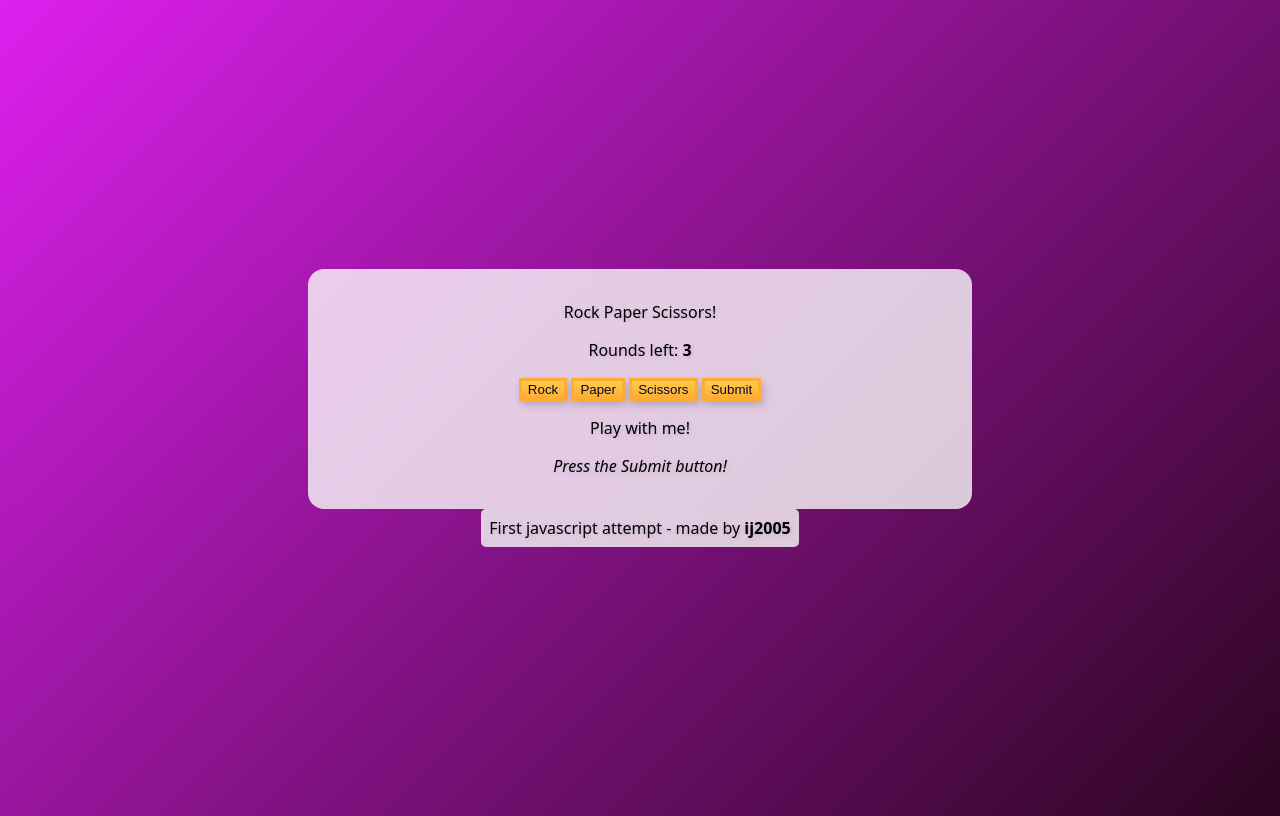
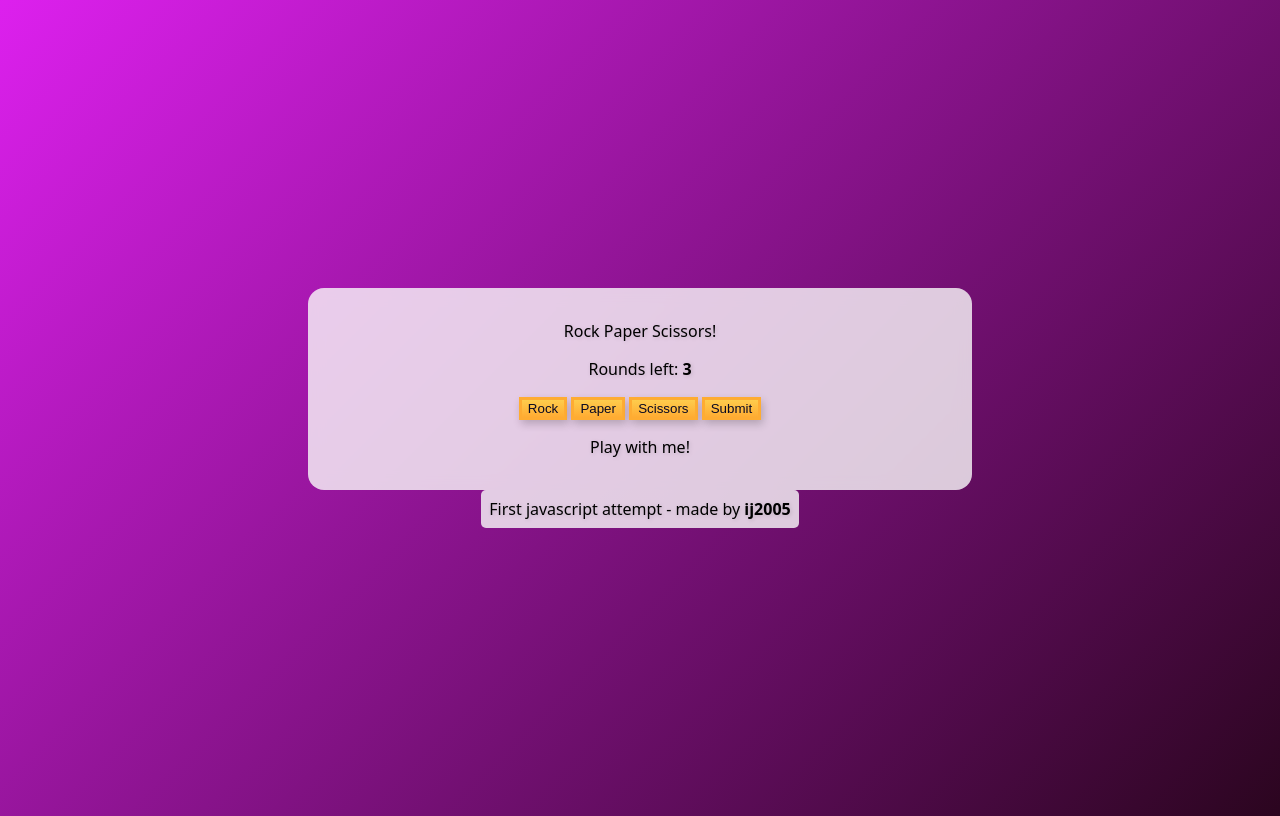
Before and after one commit to ij-2005/first-JavaScript, a plain HTML site: page index.html in a window 1280 px wide. Drawn offline with Linux system fonts and the light colour scheme.

Commit message:
Update index.html

```diff
--- a/index.html
+++ b/index.html
@@ -17,7 +17,7 @@
     <button id="ScissorsBTN">Scissors</button>
     <button id="Submit">Submit</button>
     <p id="text">Play with me!</p>
-    <p id="result">Press the Submit button!</p>
+    <p id="result"></p>
     </div>
 </body>
 
```
